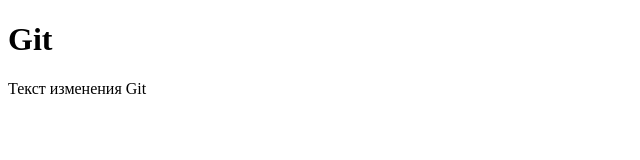
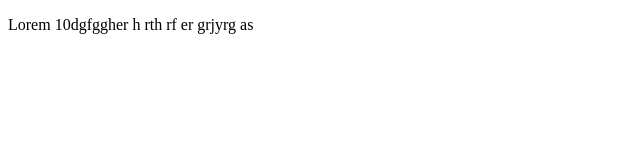
Before and after one commit to RustamKUT/site, a plain HTML site: page index.html in a window 1280 px wide. Shown: the whole page, without its empty margins (0-640 px from the left). Drawn offline with Linux system fonts and the light colour scheme.

Commit message:
third commit

```diff
--- a/index.html
+++ b/index.html
@@ -7,8 +7,8 @@
 </head>
 <body>
 
-   <h1>Git</h1>
-   <p>Текст изменения Git</p>
+  <p>Lorem 10dgfggher h rth rf er grjyrg as
+  </p>
 
 </body>
 </html>
```
